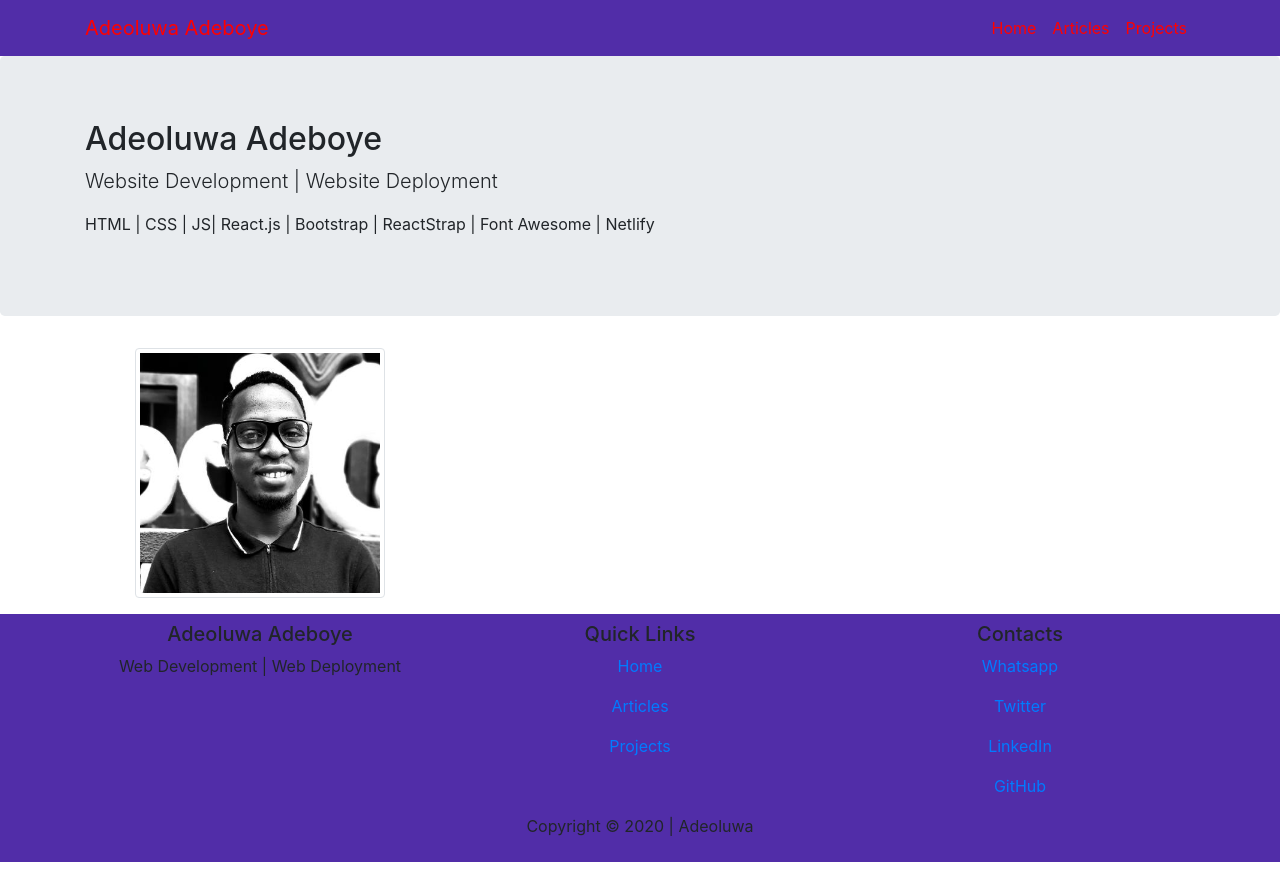
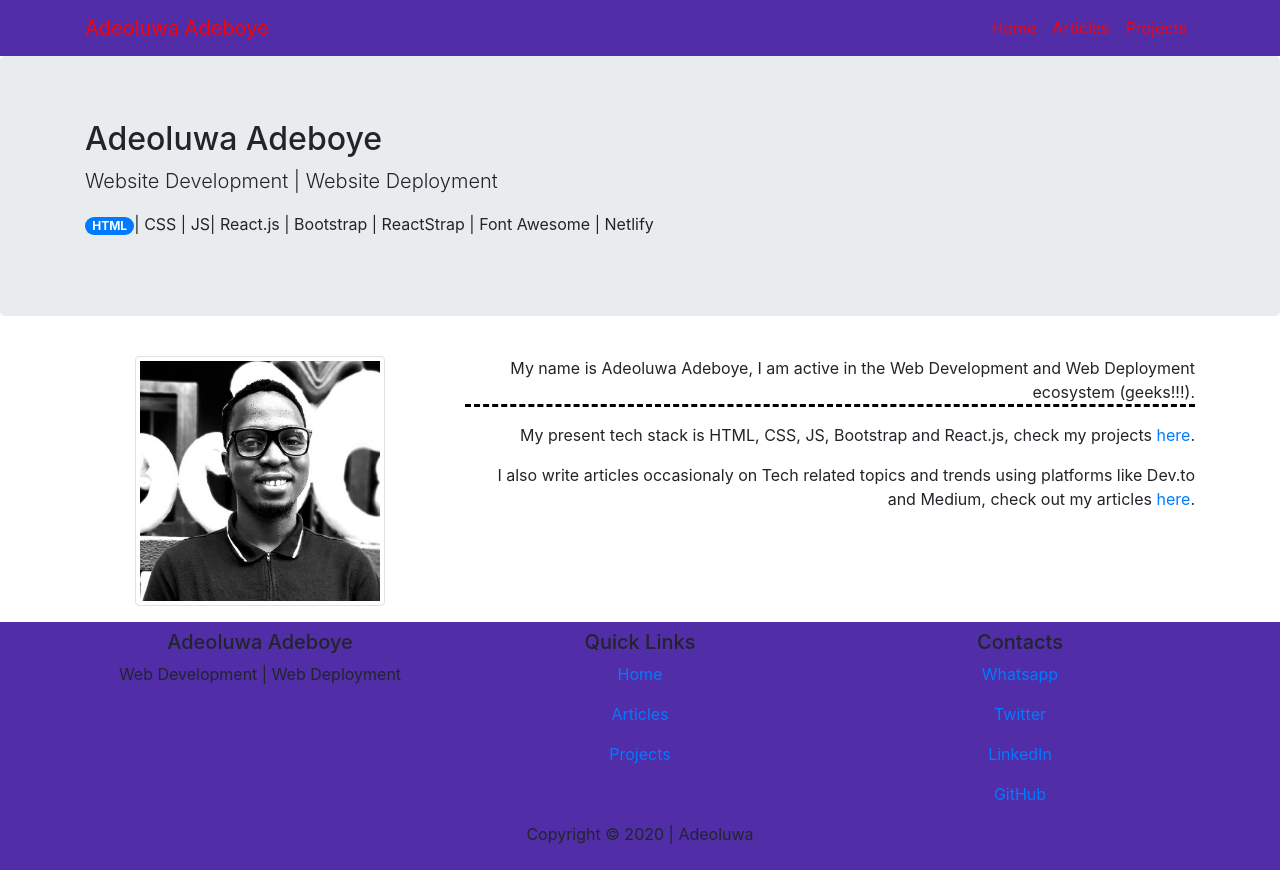
Before and after one commit to JUGG097/Web-Dev-Portfolio-Page, a React (Create React App) app: page /home in a window 1280 px wide. Built offline with nearby package versions, Linux system fonts and the light colour scheme.

Commit message:
Done with Home Component Sketch and Design_Part 1

```diff
--- a/src/App.css
+++ b/src/App.css
@@ -21,3 +21,7 @@
 .footer {
   background-color: #512DA8;
 }
+
+.bottom-border {
+  border-bottom: black dashed;
+}
--- a/src/Components/Home.js
+++ b/src/Components/Home.js
@@ -1,5 +1,6 @@
 import React from "react";
 import { Jumbotron } from "reactstrap";
+import { Link } from "react-router-dom";
 
 function Home() {
 	return (
@@ -11,21 +12,43 @@ function Home() {
 						Website Development | Website Deployment
 					</p>
 					<p>
-						HTML | CSS | JS| React.js | Bootstrap | ReactStrap |
-						Font Awesome | Netlify
+						<span className="badge badge-pill badge-primary">
+							HTML
+						</span>
+						| CSS | JS| React.js | Bootstrap | ReactStrap | Font
+						Awesome | Netlify
 					</p>
 				</div>
 			</Jumbotron>
 
 			<div className="container">
 				<div className="row">
-					<div className="col-12 col-sm-4 text-center">
+					<div className="col-12 col-sm-4 text-center mt-2">
 						<img
 							className="img-thumbnail rounded"
-							src={"img/Adeoluwa_Adeboye.jpg"}
+							src="img/Adeoluwa_Adeboye.jpg"
 							alt="Adeoluwa Adeboye"
 							width="250px"
 						></img>
+					</div>
+					<div className="col-12 col-sm-8 text-right mt-2">
+						<p className="bottom-border">
+							My name is Adeoluwa Adeboye, I am active in the Web
+							Development and Web Deployment ecosystem (geeks!!!).
+						</p>
+
+						<p>
+							My present tech stack is HTML, CSS, JS, Bootstrap
+							and React.js, check my projects{" "}
+							<Link to="/projects">here</Link>.
+						</p>
+
+						<p>
+							I also write articles occasionaly on Tech related
+							topics and trends using platforms like Dev.to and
+							Medium, check out my articles{" "}
+							<Link to="/articles">here</Link>.
+						</p>
 					</div>
 				</div>
 			</div>
```
